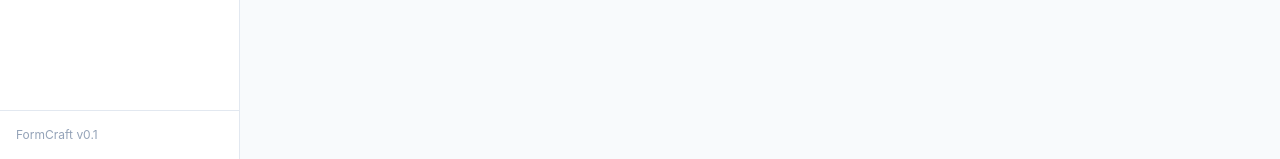
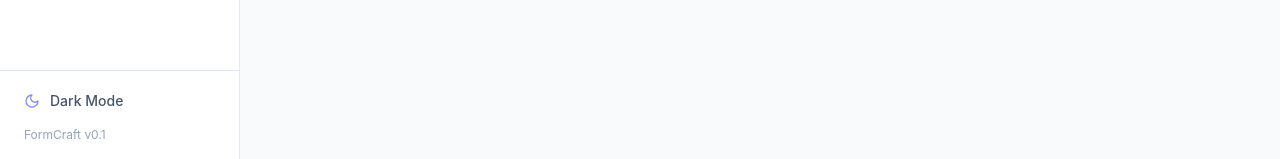
Before and after one commit to joelani/formcraft, a React (Vite) app in the folder formcraft/: page / in a window 1280 px wide. Shown: the part 641-800 px from the top of the page. Built offline with nearby package versions, Linux system fonts and the light colour scheme.

Commit message:
fix: light mode as default, premium dark mode color palette (Phase 8)

```diff
--- a/formcraft/src/components/builder/FieldCard.jsx
+++ b/formcraft/src/components/builder/FieldCard.jsx
@@ -60,7 +60,7 @@ export default function FieldCard({ field, isSelected, onSelect, onRemove }) {
         type="button"
         aria-label="Drag field"
         style={{ touchAction: "none" }}
-        className="mt-0.5 flex h-8 w-8 shrink-0 touch-none cursor-grab items-center justify-center rounded-md text-text-disabled opacity-100 transition-colors hover:bg-surface-overlay hover:text-text-muted focus-visible:outline-none "
+        className="mt-0.5 flex h-8 w-8 shrink-0 touch-none cursor-grab items-center justify-center rounded-md text-text-disabled opacity-100 transition-colors hover:bg-surface-overlay hover:text-text-muted focus-visible:outline-none sm:opacity-0 sm:focus-visible:opacity-100 sm:group-hover:opacity-100"
         onClick={(event) => event.stopPropagation()}
         {...attributes}
         {...listeners}
--- a/formcraft/src/components/layout/AppShell.jsx
+++ b/formcraft/src/components/layout/AppShell.jsx
@@ -1,9 +1,11 @@
 import { useState } from 'react'
-import { Menu } from 'lucide-react'
+import { Menu, Moon, Sun } from 'lucide-react'
 import Sidebar from './Sidebar.jsx'
+import { useTheme } from '../../lib/useTheme.js'
 
 export default function AppShell({ children }) {
   const [sidebarOpen, setSidebarOpen] = useState(false)
+  const { isDark, toggleTheme } = useTheme()
 
   return (
     <div className="flex h-screen overflow-hidden bg-surface-raised">
@@ -29,12 +31,22 @@ export default function AppShell({ children }) {
           <button
             type="button"
             onClick={() => setSidebarOpen(true)}
-            className="text-text-secondary transition hover:text-text-primary focus-visible:outline-none"
+            className="shrink-0 text-text-secondary transition hover:text-text-primary focus-visible:outline-none"
             aria-label="Open navigation"
           >
             <Menu size={20} />
           </button>
-          <span className="font-semibold text-text-primary">FormCraft</span>
+          <span className="flex-1 truncate font-semibold text-text-primary">
+            FormCraft
+          </span>
+          <button
+            type="button"
+            onClick={toggleTheme}
+            className="shrink-0 text-text-secondary transition-colors hover:text-text-primary focus-visible:outline-none"
+            aria-label={isDark ? 'Switch to light mode' : 'Switch to dark mode'}
+          >
+            {isDark ? <Sun size={18} /> : <Moon size={18} />}
+          </button>
         </div>
         <div className="flex-1 overflow-y-auto">{children}</div>
       </main>
--- a/formcraft/src/components/layout/Sidebar.jsx
+++ b/formcraft/src/components/layout/Sidebar.jsx
@@ -1,8 +1,10 @@
 import { Link, useLocation } from 'react-router-dom'
-import { LayoutDashboard, X } from 'lucide-react'
+import { LayoutDashboard, Moon, Sun, X } from 'lucide-react'
+import { useTheme } from '../../lib/useTheme.js'
 
 export default function Sidebar({ onClose }) {
   const location = useLocation()
+  const { isDark, toggleTheme } = useTheme()
   const isDashboard = location.pathname === '/'
 
   return (
@@ -46,8 +48,26 @@ export default function Sidebar({ onClose }) {
         </Link>
       </nav>
 
-      <div className="border-t border-border px-4 py-4 text-xs text-text-muted">
-        FormCraft v0.1
+      <div className="space-y-1 border-t border-border p-3">
+        <button
+          type="button"
+          onClick={toggleTheme}
+          className="flex w-full items-center gap-2.5 rounded-md px-3 py-2 text-sm font-medium text-text-secondary transition-colors hover:bg-surface-overlay hover:text-text-primary focus-visible:outline-none"
+        >
+          {isDark ? (
+            <>
+              <Sun size={16} className="text-warning" />
+              <span>Light Mode</span>
+            </>
+          ) : (
+            <>
+              <Moon size={16} className="text-brand-400" />
+              <span>Dark Mode</span>
+            </>
+          )}
+        </button>
+
+        <p className="px-3 py-1 text-xs text-text-muted">FormCraft v0.1</p>
       </div>
     </div>
   )
--- a/formcraft/src/index.css
+++ b/formcraft/src/index.css
@@ -1,4 +1,5 @@
 @import "tailwindcss";
+@variant dark (&:where(.dark, .dark *));
 
 @theme {
   /* Brand: Indigo/Violet */
@@ -62,12 +63,63 @@
   --content-max-width:     1280px;
 }
 
+/* Dark Mode Token Overrides */
+.dark {
+  /* Brand: glowing violet, lighter on dark */
+  --color-brand-50:  #1a1333;
+  --color-brand-100: #231a4a;
+  --color-brand-200: #2d2260;
+  --color-brand-300: #4c3d9e;
+  --color-brand-400: #6d5fd4;
+  --color-brand-500: #8b7ff0;
+  --color-brand-600: #a99df5;
+  --color-brand-700: #c4bbf8;
+  --color-brand-800: #ddd9fb;
+  --color-brand-900: #f0eeff;
+
+  /* Surfaces: deep slate, not navy */
+  --color-surface:         #111113;
+  --color-surface-raised:  #18181b;
+  --color-surface-overlay: #222226;
+
+  /* Borders: barely visible, refined */
+  --color-border:          #2a2a30;
+  --color-border-strong:   #3a3a42;
+
+  /* Text: warm whites, not pure white */
+  --color-text-primary:    #ededef;
+  --color-text-secondary:  #a0a0ab;
+  --color-text-muted:      #62626a;
+  --color-text-disabled:   #3f3f46;
+  --color-text-inverse:    #111113;
+
+  /* Semantic: vivid but not harsh */
+  --color-success:         #3dd68c;
+  --color-success-light:   #0d2e1f;
+  --color-warning:         #f5a623;
+  --color-warning-light:   #2d1f06;
+  --color-danger:          #f26464;
+  --color-danger-light:    #2d0e0e;
+  --color-info:            #5aabff;
+  --color-info-light:      #0d1f35;
+}
+
+.dark body {
+  background-color: var(--color-surface-raised);
+  background-image: radial-gradient(
+    ellipse 80% 50% at 50% -20%,
+    rgba(139, 127, 240, 0.08),
+    transparent
+  );
+}
+
 *, *::before, *::after {
   box-sizing: border-box;
 }
 
 html {
   -webkit-text-size-adjust: 100%;
+  transition: background-color 0.2s ease, color 0.2s ease;
 }
 
 body {
@@ -101,6 +153,17 @@ body {
   outline-offset: 2px;
 }
 
+/* Recharts dark mode tooltip */
+.dark .recharts-tooltip-wrapper .recharts-default-tooltip {
+  background-color: var(--color-surface-raised) !important;
+  border-color: var(--color-border) !important;
+  color: var(--color-text-primary) !important;
+}
+
+.dark .recharts-cartesian-axis-tick-value {
+  fill: var(--color-text-muted);
+}
+
 @keyframes toast-in {
   from { opacity: 0; transform: translateY(8px) scale(0.96); }
   to   { opacity: 1; transform: translateY(0) scale(1); }
--- /dev/null
+++ b/formcraft/src/lib/useTheme.js
@@ -0,0 +1,38 @@
+import { useEffect, useState } from 'react'
+
+const STORAGE_KEY = 'formcraft-theme'
+const THEME_CHANGE_EVENT = 'formcraft-theme-change'
+
+function getPreferredTheme() {
+  const saved = localStorage.getItem(STORAGE_KEY)
+  return saved === 'dark' ? 'dark' : 'light'
+}
+
+function applyTheme(theme) {
+  document.documentElement.classList.toggle('dark', theme === 'dark')
+}
+
+export function useTheme() {
+  const [theme, setTheme] = useState(getPreferredTheme)
+
+  useEffect(() => {
+    applyTheme(theme)
+    localStorage.setItem(STORAGE_KEY, theme)
+    window.dispatchEvent(new CustomEvent(THEME_CHANGE_EVENT, { detail: theme }))
+  }, [theme])
+
+  useEffect(() => {
+    function handleThemeChange(event) {
+      setTheme(event.detail)
+    }
+
+    window.addEventListener(THEME_CHANGE_EVENT, handleThemeChange)
+    return () => window.removeEventListener(THEME_CHANGE_EVENT, handleThemeChange)
+  }, [])
+
+  function toggleTheme() {
+    setTheme((currentTheme) => (currentTheme === 'dark' ? 'light' : 'dark'))
+  }
+
+  return { theme, toggleTheme, isDark: theme === 'dark' }
+}
--- a/formcraft/src/main.jsx
+++ b/formcraft/src/main.jsx
@@ -1,3 +1,8 @@
+// Theme initialization: runs before React mounts to prevent flash.
+const savedTheme = localStorage.getItem('formcraft-theme')
+const isDark = savedTheme === 'dark'
+document.documentElement.classList.toggle('dark', isDark)
+
 import React from 'react'
 import ReactDOM from 'react-dom/client'
 import { BrowserRouter } from 'react-router-dom'
```
